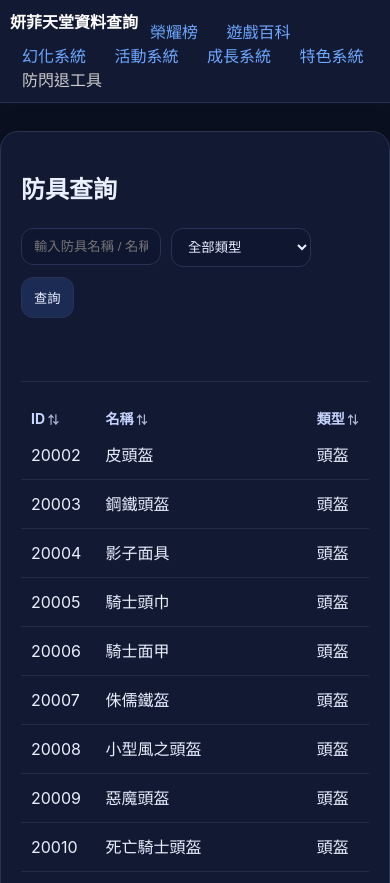
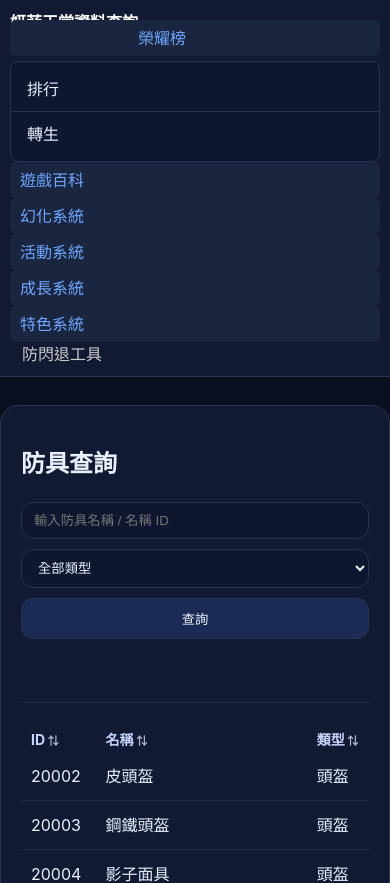
Before and after one commit to justminguo/yanfei-heaven-frontend, a Flask app: page /armors in a window 390 px wide, after a click on "榮耀榜". Shown: the top 883 px of the page. Run offline with Flask 3, Linux system fonts and the light colour scheme; data comes from the database, SQL or seed files in the repository; parts of the project's set-up code (start-up, migrations or seed data) failed here and were passed over.

Commit message:
Fix mobile menu: wrap nav items, fix dropdown z-index and position

```diff
--- a/static/style.css
+++ b/static/style.css
@@ -246,9 +246,42 @@ th.sort-desc:after { content: ' \25BC'; color: #6ea8fe; }
 /* 響應式 -手機 */
 @media (max-width: 768px) {
     .topbar-inner { padding: 10px; }
-    .nav { float: none; margin-top: 10px; }
-    .nav li { margin-left: 0; margin-right: 12px; }
-    .filters input, .filters select { width: 140px; margin-bottom: 10px; }
-    .filters button { clear: both; }
+    .nav {
+        float: none;
+        margin-top: 10px;
+        display: block;
+        width: 100%;
+    }
+    .nav li {
+        display: inline-block;
+        margin-left: 0;
+        margin-right: 8px;
+        margin-bottom: 8px;
+        padding: 6px 10px;
+        background: #1a2540;
+        border-radius: 6px;
+    }
+    .nav li a { display: block; }
+
+    /* 下拉選單 - 手機版 */
+    .dropdown { display: block; width: 100%; }
+    .dropdown-toggle { display: block; width: 100%; padding: 6px 10px; background: #1a2540; border-radius: 6px; }
+    .dropdown-menu {
+        position: static;
+        display: none;
+        width: 100%;
+        margin-top: 5px;
+        background: #0f1630;
+        border: 1px solid #293252;
+        border-radius: 8px;
+        box-shadow: none;
+        padding: 5px 0;
+    }
+    .dropdown-menu a { padding: 10px 16px; border-bottom: 1px solid #293252; }
+    .dropdown-menu a:last-child { border-bottom: none; }
+    .dropdown.open .dropdown-menu { display: block; }
+
+    .filters input, .filters select { width: 100%; margin-bottom: 10px; }
+    .filters button { clear: both; width: 100%; }
     table { min-width: 620px; }
 }
```
